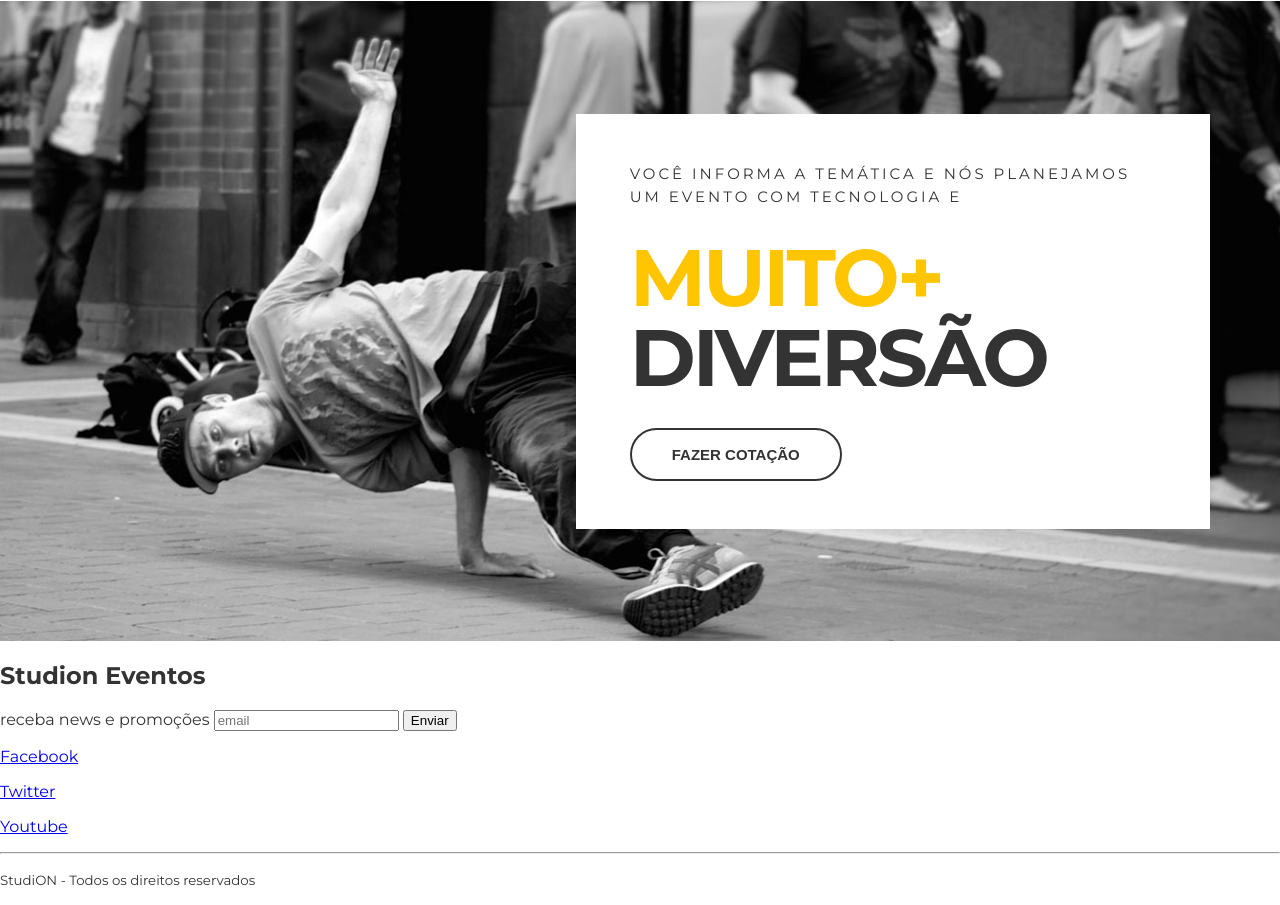
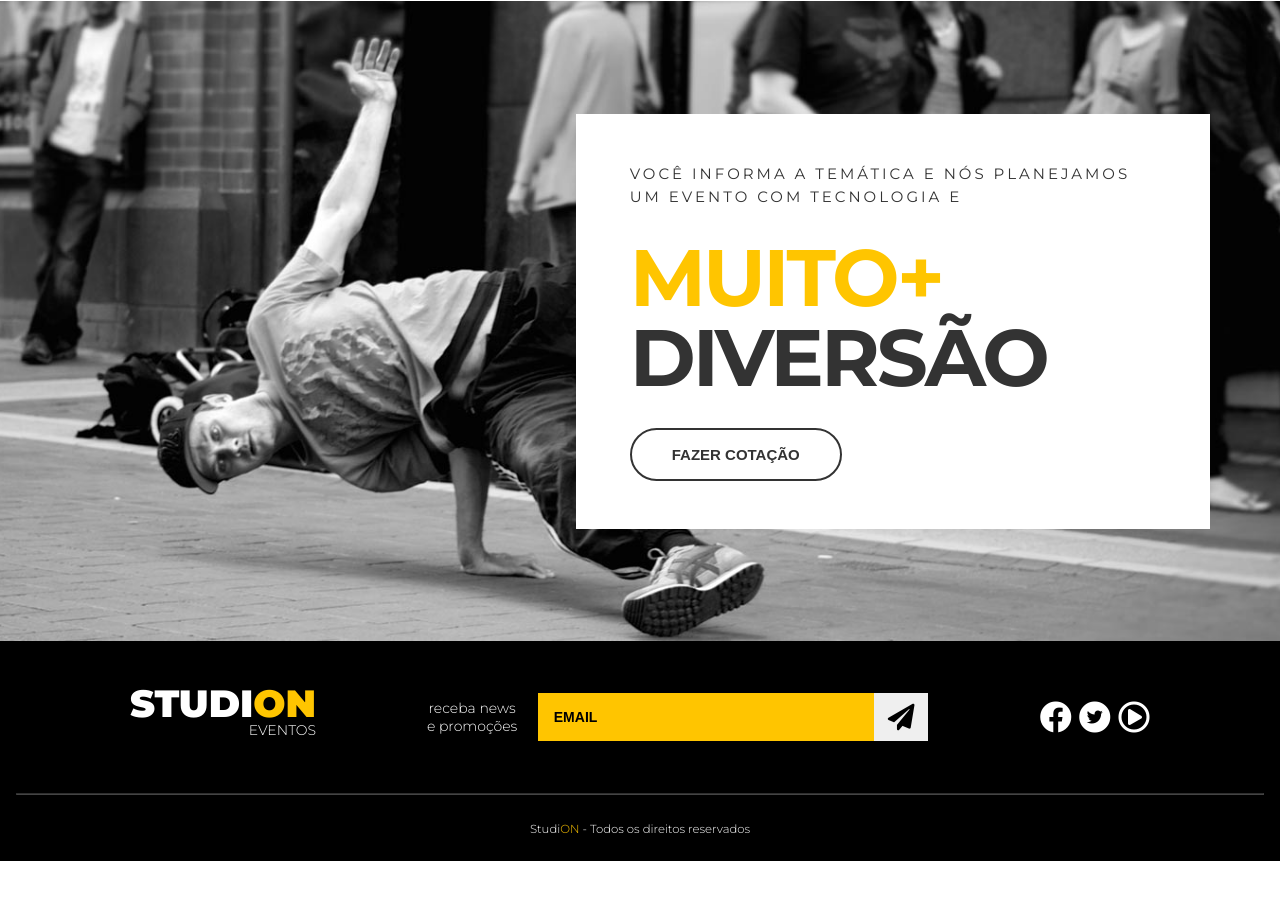
Before and after one commit to Henrique-Penha/studion, a website: page src/index.html in a window 1280 px wide. Shown: the part 1550-2455 px from the top of the page. After the commit the page ends 2411 px from the top, so only its background shows below. Drawn offline with Linux system fonts and the light colour scheme.

Commit message:
feat(footer): styling the footer

```diff
--- a/src/Style.css
+++ b/src/Style.css
@@ -1,4 +1,6 @@
 @import url('https://fonts.googleapis.com/css2?family=Montserrat:wght@300;400;500;700;900&family=Roboto&display=swap');
+@import url('https://cdnjs.cloudflare.com/ajax/libs/font-awesome/5.13.0/css/fontawesome.min.css');
+@import url('https://cdnjs.cloudflare.com/ajax/libs/font-awesome/5.13.0/css/all.min.css');
 
 * {
     box-sizing: border-box;
@@ -21,7 +23,7 @@ body {
 header,
 main,
 footer {
-    overflow-x:hidden;
+    overflow-y: hidden;
 }
 
 .container{
@@ -267,3 +269,104 @@ ul{
     border-color: var(--color-copy);
     background: unset;
 }
+
+.footer {
+    background-color: #000;
+    color: #fff;
+    padding: 0 1rem;
+}
+
+.footer__container {
+    display: grid;
+    grid-template-columns: repeat(3, auto);
+    align-items: center;
+    padding: 2.75rem 3.75rem;
+}
+
+.footer .logo-studion {
+    justify-self: start;
+    margin: 0;
+}
+
+.logo-studion__subtitle {
+    display: block;
+}
+
+.footer__form {
+    display: grid;
+    place-items: center;
+    grid-template-columns: 9ch auto;
+    gap: 1.125rem;
+}
+
+.footer__form label {
+    font-size: .875rem;
+    font-weight: 300;
+    text-align: center;
+}
+
+.footer__email {
+    display: grid;
+    grid-template-columns: auto 3.375rem;
+    width: 100%;
+}
+
+.footer__form input {
+    width: 100%;
+    background-color: var(--color-primary);
+    border: unset;
+    padding: 1rem;
+    font-size: .875rem;
+    font-weight: 700;
+    text-transform: uppercase;
+    color: #000;
+}
+
+.footer__form input::placeholder {
+    color:#000;
+}
+
+.footer__form input:focus {
+    outline: unset;
+}
+
+.footer__form button {
+    cursor: pointer;
+    border: unset;
+    height: 100%;
+    transition: 0.3s all ease;
+}
+
+.footer__form button:hover {
+    color: #fff;
+    background-color: var(--color-copy);
+}
+
+.footer__social {
+    justify-self: end;
+}
+
+.footer__social a,
+.footer__social a:visited,
+.footer__social a:active {
+    color: #fff;
+    margin-left: .2rem;
+}
+
+.footer__social a .fa-twitter,
+.footer__social a:visited .fa-twitter,
+.footer__social a:active .fa-twitter {
+    color: #000;
+}
+
+.footer hr {
+    border-color: #fff4;
+    margin: 0;
+}
+
+.footer p {
+    text-align: center;
+    font-size: .875rem;
+    font-weight: 300;
+    margin: 1.5rem;
+}
--- a/src/index.html
+++ b/src/index.html
@@ -111,19 +111,46 @@
         </section>
     </main>
 
-    <footer>
-        <h2>Studi<span>on</span> <span>Eventos</span></h2>
-        <form>
-            <label>receba news e promoções</label>
-            <input type="email" placeholder="email" />
-            <button type="submit">Enviar</button>
+    <footer class="footer">
+        <div class="container footer__container">
+        <h2 class="logo-studion">
+            Studi<span class="copy--primary">on</span>
+            <span class="logo-studion__subtitle">Eventos</span></h2>
+        <form class="footer__form">
+            <label for="email">receba news e promoções</label>
+            <div class="footer__email">
+                <input id="email" type="email" placeholder="email" />
+                <button type="submit">
+                    <i class="fas fa-paper-plane fa-2x"></i>
+                </button>
+            </div>
         </form>
-        <ul><a href="https://facebook.com/" target="_blank">Facebook</a></ul>
-        <ul><a href="https://twitter.com/" target="_blank">Twitter</a></ul>
-        <ul><a href="https://youtube.com/" target="_blank">Youtube</a></ul>
+        <ul class="footer__social">
+            <li>
+                <a href="https://facebook.com/" target="_blank">
+                    <i class="fab fa-facebook fa-2x"></i>
+                </a>
+            </li>
+
+            <li>
+                <a href="https://twitter.com/" target="_blank">
+                    <span class="fa-stack">
+                        <i class="fas fa-circle fa-stack-2x fa-inverse"></i>
+                        <i class="fab fa-twitter fa-stack-1x"></i>
+                    </span>
+                </a>
+            </li>
+
+            <li>
+                <a href="https://youtube.com/" target="_blank">
+                <i class="far fa-play-circle fa-2x"></i>
+                </a>
+            </li>
+        </ul>
+        </div>
         <hr/>
         <p>
-            <small>Studi<span>ON</span> - Todos os direitos reservados</small>
+            <small>Studi<span class="copy--primary">ON</span> - Todos os direitos reservados</small>
         </p>
     </footer>
 </body>
```
